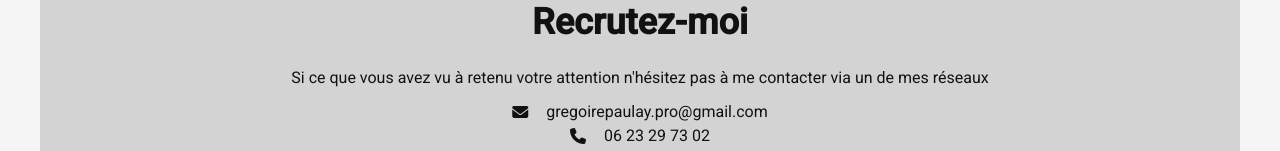
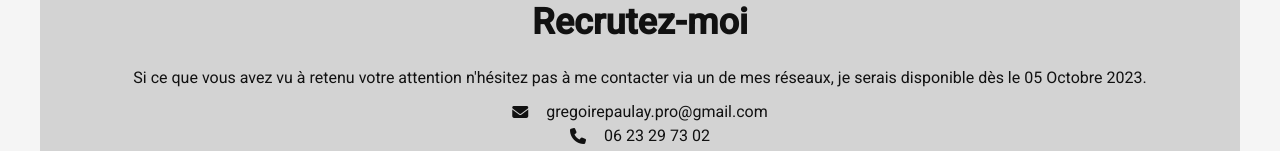
Before and after one commit to Gregoire-Paulay/My-Portfolio, a React (Vite) app: page / in a window 1280 px wide. Shown: the part 2998-3149 px from the top of the page. Built offline with nearby package versions, Linux system fonts and the light colour scheme; the HTML template or start-up script is replaced by a standard one.

Commit message:
Modification section recruit

```diff
--- a/src/page/Home.jsx
+++ b/src/page/Home.jsx
@@ -162,7 +162,8 @@ const Home = ({ darkMode }) => {
           <h2>Recrutez-moi</h2>
           <p>
             Si ce que vous avez vu à retenu votre attention n'hésitez pas à me
-            contacter via un de mes réseaux
+            contacter via un de mes réseaux, je serais disponible dès le 05
+            Octobre 2023.
           </p>
           <div>
             <i className="fa-solid fa-envelope"></i>
```
